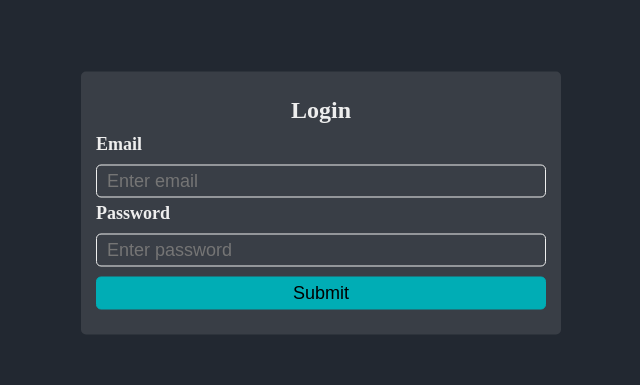
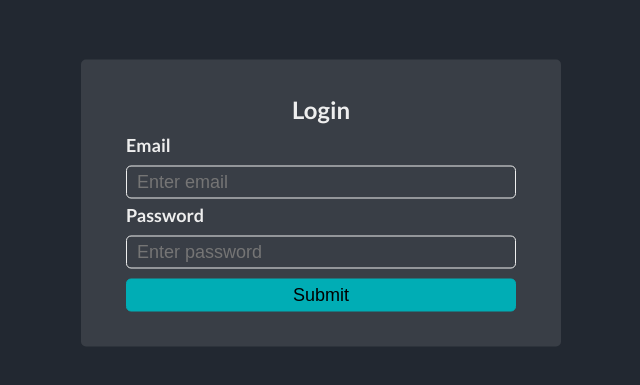
Before and after one commit to bartodziej777/money-monitor, a React (Vite) app: page /login in a window 1280 px wide. Shown: the part 197-582 px from the top of the page, without its empty margins (319-959 px from the left). Built offline with nearby package versions, Linux system fonts and the light colour scheme.

Commit message:
changed global font and added some padding in form styles

```diff
--- a/index.html
+++ b/index.html
@@ -4,6 +4,13 @@
     <meta charset="UTF-8" />
     <meta name="viewport" content="width=device-width, initial-scale=1.0" />
     <title>Money Monitor</title>
+
+    <link rel="preconnect" href="https://fonts.googleapis.com" />
+    <link rel="preconnect" href="https://fonts.gstatic.com" crossorigin />
+    <link
+      href="https://fonts.googleapis.com/css2?family=Lato:ital,wght@0,400;0,700;1,400&display=swap"
+      rel="stylesheet"
+    />
   </head>
   <body>
     <div id="root"></div>
--- a/src/global.style.ts
+++ b/src/global.style.ts
@@ -14,6 +14,7 @@
     }
 
     body {
-        background-color: ${(props) => props.theme.background}
+        background-color: ${(props) => props.theme.background};
+        font-family: 'Lato', sans-serif;
     }
 `;
--- a/src/styles/Form.style.ts
+++ b/src/styles/Form.style.ts
@@ -19,6 +19,7 @@
 
   @media only screen and (min-width: 768px) {
     width: 60%;
+    padding: 3.5rem 4.5rem;
   }
 
   @media only screen and (min-width: 1024px) {
```
